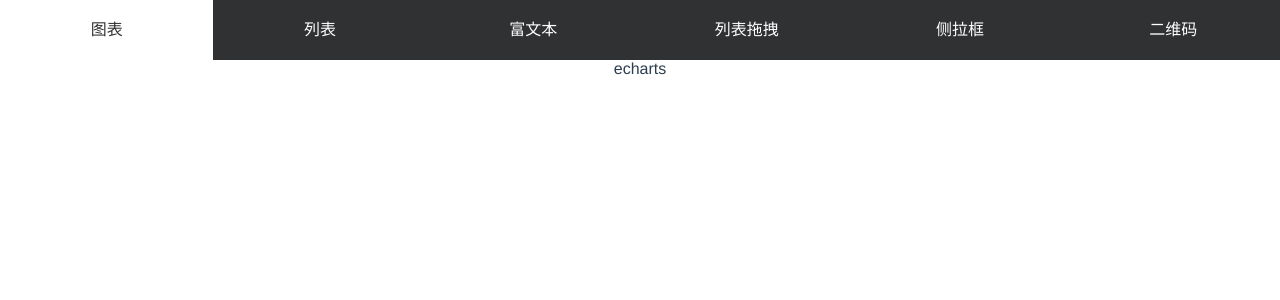
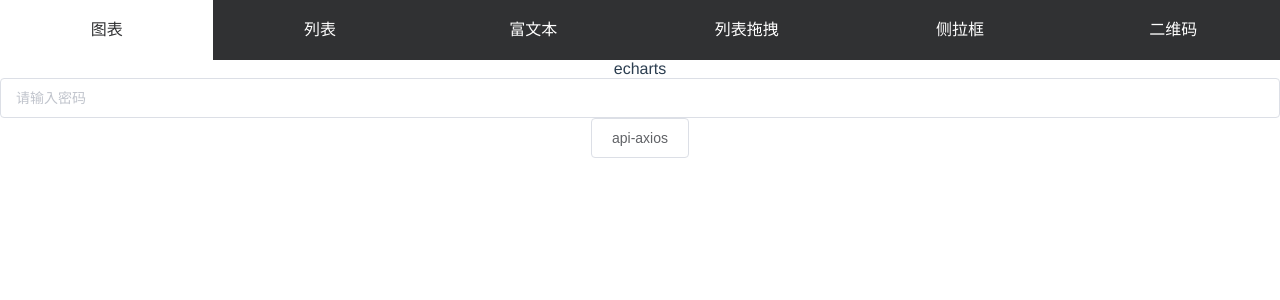
Before and after one commit to webEngineerXiaoMing/App, a Vue app: page /header in a window 1280 px wide. Shown: the top 300 px of the page. Built offline with nearby package versions, Linux system fonts and the light colour scheme; no server answers.

Commit message:
拦截器

```diff
--- a/src/main.js
+++ b/src/main.js
@@ -6,6 +6,45 @@ import router from './router'
 import Element from 'element-ui'
 import 'element-ui/lib/theme-chalk/index.css'
 import store from './store'
+import axios from 'axios'
+axios.defaults.baseURL = '/api'
+axios.defaults.headers.common['Authorization'] = 'zhangluangyi@163.com'
+axios.defaults.headers.post['Content-Type'] = 'application/json'
+// axios.defaults.headers.post['Content-Type'] = 'application/x-www-form-urlencoded'
+// 使用由库提供的配置的默认值来创建实例
+// 此时超时配置的默认值是 `0`
+var instance = axios.create()
+
+// 覆写库的超时默认值
+// 现在，在超时前，所有请求都会等待 2.5 秒
+instance.defaults.timeout = 2500
+
+// 为已知需要花费很长时间的请求覆写超时设置
+instance.get('/longRequest', {
+  timeout: 5000
+})
+// 添加请求拦截器
+axios.interceptors.request.use(function (config) {
+  // 在发送请求之前做些什么
+  console.log(config)
+  return config
+}, function (error) {
+  // 对请求错误做些什么
+  console.log(error)
+  return Promise.reject(error)
+})
+
+// 添加响应拦截器
+axios.interceptors.response.use(function (response) {
+  // 对响应数据做点什么
+  console.log(response)
+  return response
+}, function (error) {
+  // 对响应错误做点什么
+  console.log(error)
+  return Promise.reject(error)
+})
+Vue.prototype.$axios = axios
 
 Vue.use(Element)
 Vue.use(store)
--- a/src/pages/echarts.vue
+++ b/src/pages/echarts.vue
@@ -1,11 +1,35 @@
 <template>
-  <div class="echarts-list">echarts</div>
+  <div class="echarts-list">
+    echarts
+    <el-input type="password" v-model="pwd" placeholder="请输入密码"></el-input>
+    <el-button @click="apiClick">api-axios</el-button>
+  </div>
 </template>
 
 <script>
 export default {
   data () {
-    return {}
+    return {
+      pwd: ''
+    }
+  },
+  methods: {
+    apiClick () {
+      let params = {
+        LoginForm: {
+          email: '15900000002',
+          rememberMe: '1',
+          password: this.pwd
+        }
+      }
+      this.$axios.post('user/admin/loginn', params)
+        .then(res => {
+          console.log(res.data)
+        })
+        .catch(err => {
+          console.log(err)
+        })
+    }
   }
 }
 </script>
```
Also changed, not shown: config/index.js (+9 -1 lines).
